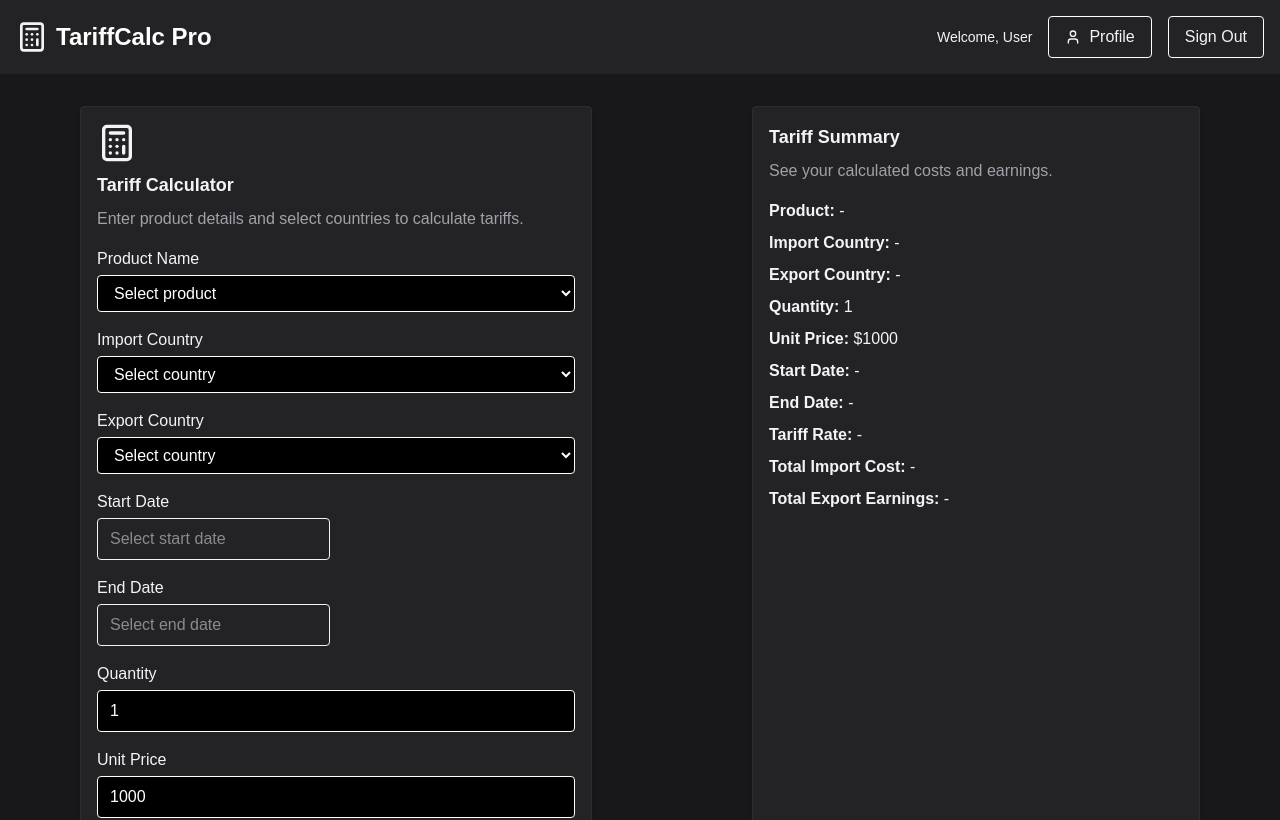
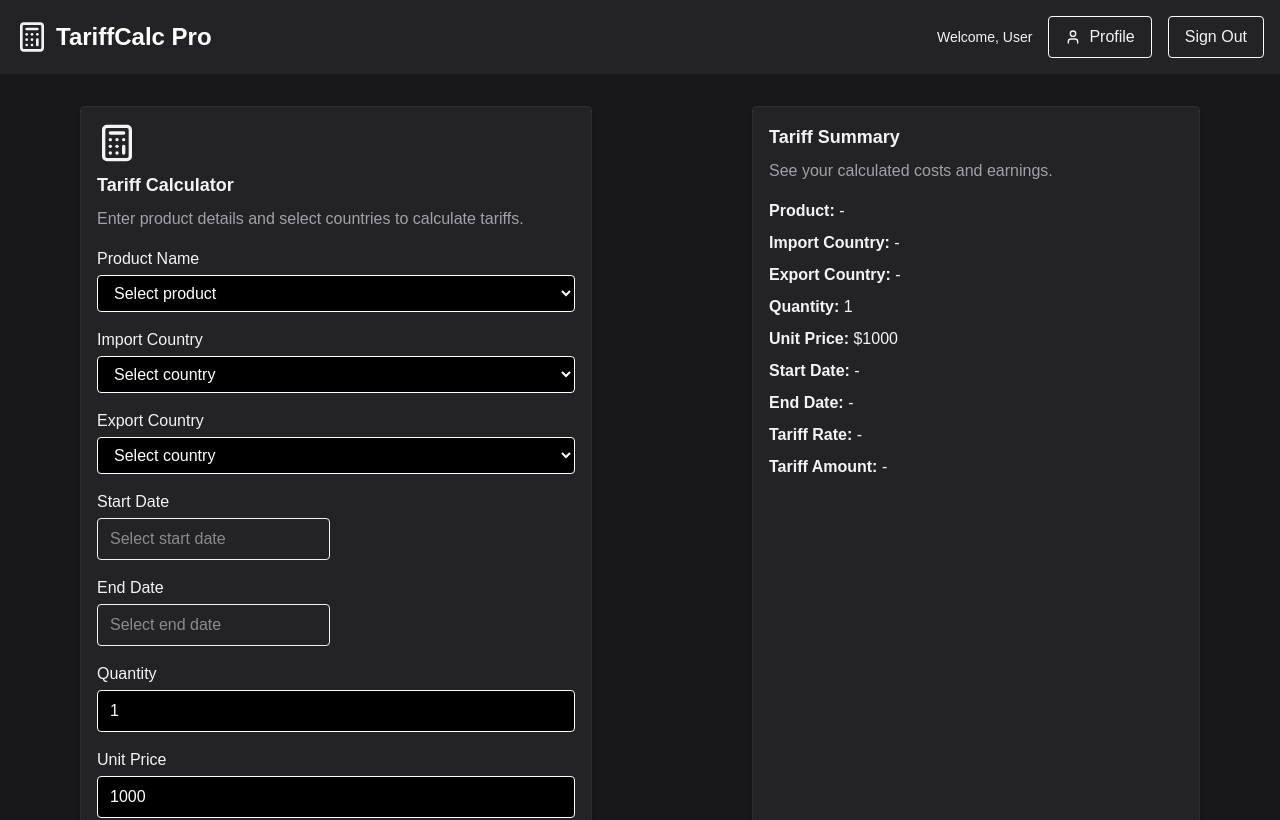
Before and after one commit to tyxyx/tariff, a Next.js app in the folder frontend/: page /calculator in a window 1280 px wide. Shown: the top 820 px of the page. Built offline with nearby package versions, Linux system fonts and the light colour scheme.

Commit message:
updated tariff calculation logic to show tariff amount only

```diff
--- a/frontend/app/calculator/page.js
+++ b/frontend/app/calculator/page.js
@@ -66,9 +66,8 @@ export default function CalculatorPage() {
     }
   }, [startDate, endDate]);
 
-  // Calculate costs (anyhow now)
-  const totalImportCost = quantity * unitPrice * (1 + tariffRate);
-  const totalExportEarnings = quantity * unitPrice;
+  // Calculate tariff amount
+  const tariffAmount = quantity * unitPrice * (tariffRate);
 
   return (
     <div
@@ -241,15 +240,9 @@ export default function CalculatorPage() {
                 <strong>Tariff Rate:</strong> {tariffRate ? `${(tariffRate * 100).toFixed(2)}%` : "-"}
               </li>
               <li>
-                <strong>Total Import Cost:</strong>{" "}
+                <strong>Tariff Amount:</strong>{" "}
                 {product && importCountry && exportCountry && quantity && unitPrice
-                  ? `$${totalImportCost.toLocaleString()}`
-                  : "-"}
-              </li>
-              <li>
-                <strong>Total Export Earnings:</strong>{" "}
-                {product && importCountry && exportCountry && quantity && unitPrice
-                  ? `$${totalExportEarnings.toLocaleString()}`
+                  ? `$${tariffAmount.toLocaleString()}`
                   : "-"}
               </li>
             </ul>
```
